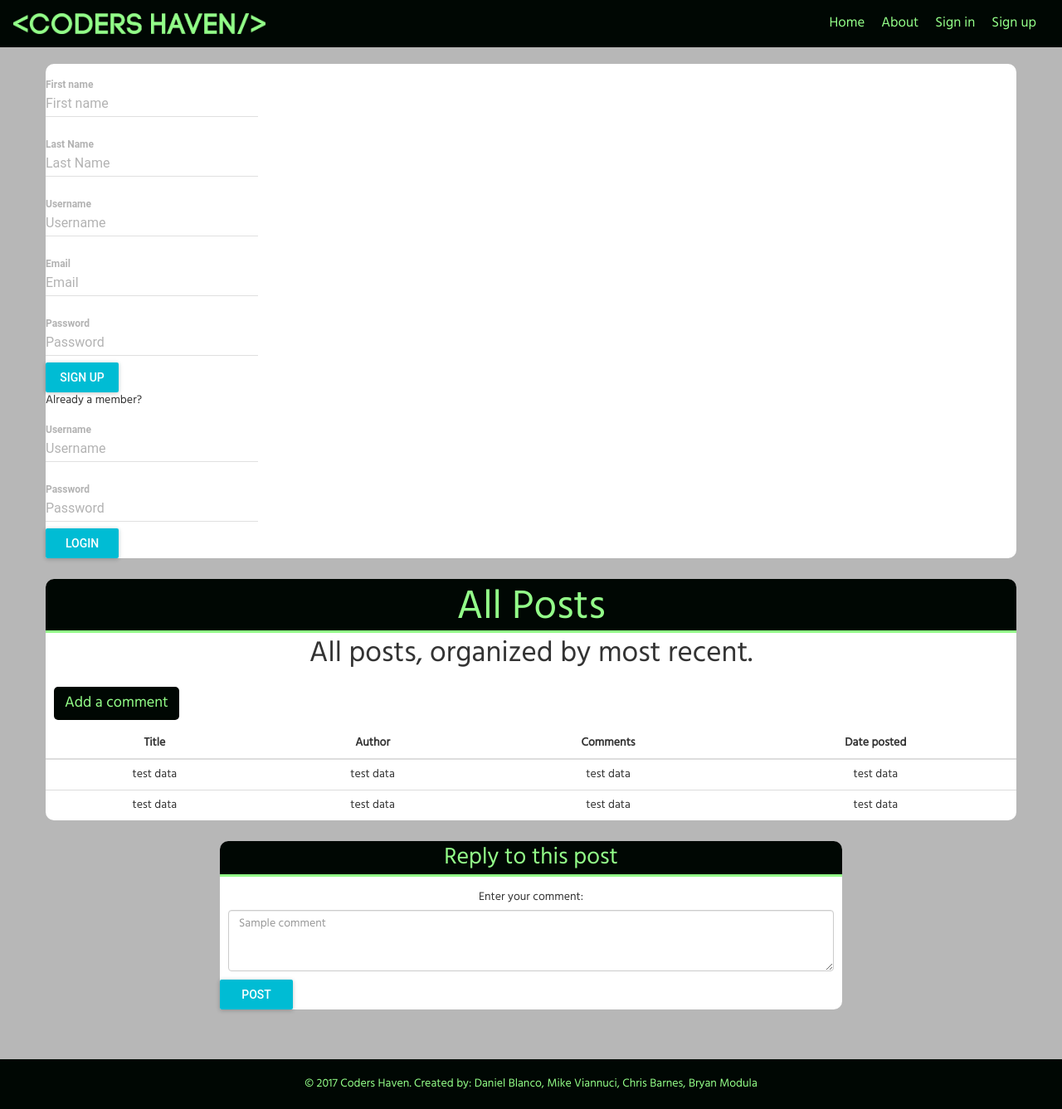
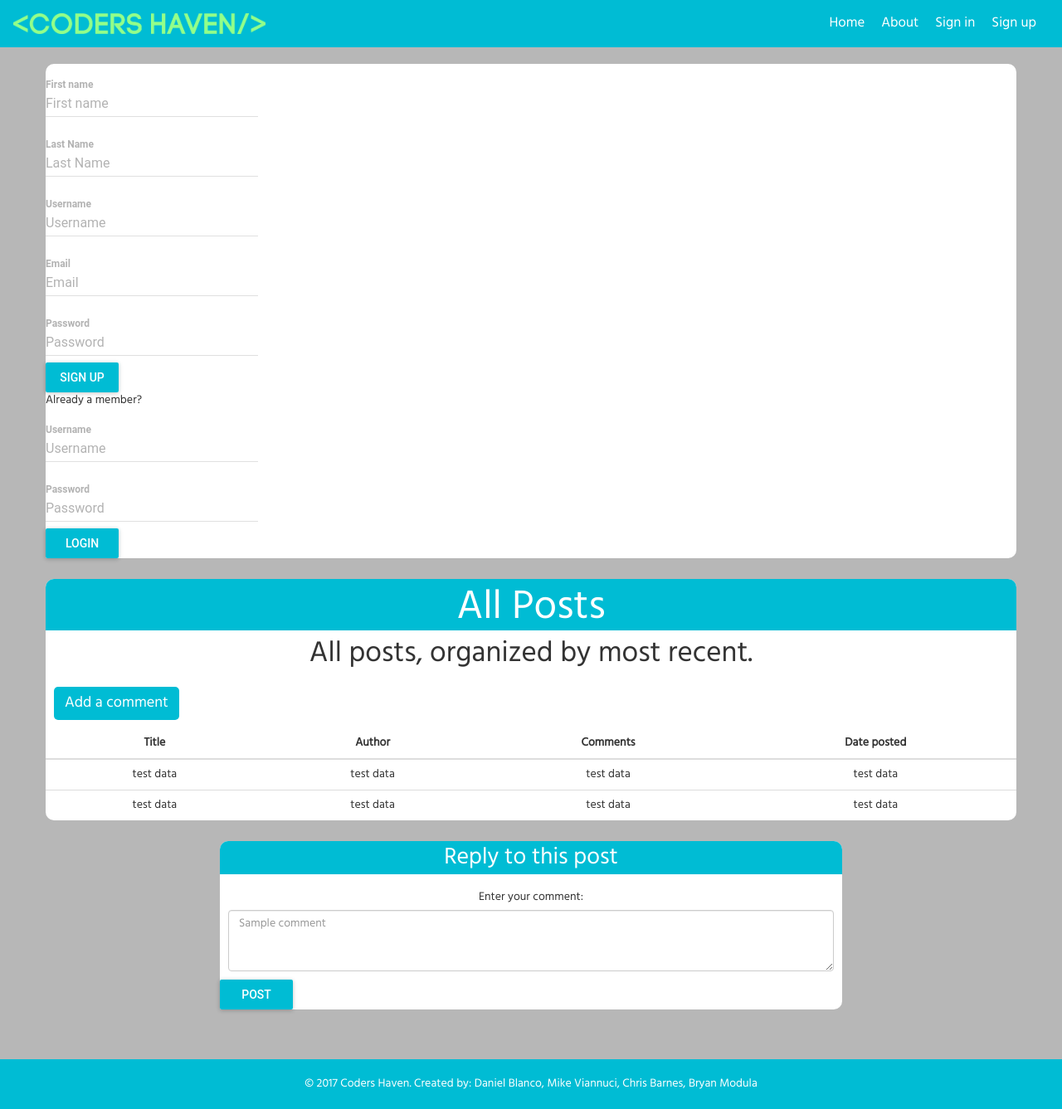
Before and after one commit to brm5050/CodersHaven, a React app: page / in a window 1280 px wide. Shown: the whole page at 83% size. Built offline with nearby package versions, Linux system fonts and the light colour scheme; what react-tap-event-plugin would draw is missing.

Commit message:
changed some scss colors

```diff
--- a/src/components/css/footer.scss
+++ b/src/components/css/footer.scss
@@ -10,12 +10,12 @@ $navBlack: #000703;
     bottom: 0;
     width: 100%;
     height: 60px;
-    background-color: $navBlack;
+    background-color: #00BCD4;
     padding: 20px;
 }
 
 .footer-text {
 	text-align: center;
-	color: $limeGreen;
+	color: white;
 	margin: 0px;
 }
--- a/src/components/css/header.scss
+++ b/src/components/css/header.scss
@@ -4,7 +4,7 @@ $limeGreen: #93ff89;
 .navbar-custom {
   min-height: 50px;
   padding: 5px 5px 5px 5px;
-  background-color: $navBlack;
+  background-color: #00BCD4;
   border-radius: 0px;
 }
 
@@ -20,5 +20,5 @@ $limeGreen: #93ff89;
 	float: right;
 	margin: 10px;
 	font-size: 1.2em;
-	color: $limeGreen;
+	color: white;
 }
--- a/src/components/css/posts.scss
+++ b/src/components/css/posts.scss
@@ -8,7 +8,7 @@ $navBlack: #000703;
 .forum-header-lg {
 	text-align: center;
 	font-size: 3.5em;
-	color: $limeGreen;
+	color: white;
 }
 
 .forum-header-sm {
@@ -29,7 +29,7 @@ $navBlack: #000703;
 	background-color: $navBlack;
 	max-height: 65px;
 	border-bottom-style: solid;
-	border-bottom-color: $limeGreen;
+	border-bottom-color: white;
 	border-bottom-width: 3px;
 }
 
--- a/src/components/css/singlePost.scss
+++ b/src/components/css/singlePost.scss
@@ -15,17 +15,17 @@ $navBlack: #000703;
 .header-container {
 	border-top-right-radius: 10px;
 	border-top-left-radius: 10px;
-	background-color: $navBlack;
+	background-color: #00BCD4;
 	max-height: 65px;
 	border-bottom-style: solid;
-	border-bottom-color: $limeGreen;
+	border-bottom-color: white;
 	border-bottom-width: 3px;
 }
 
 .comment-header-lg {
 	text-align: center;
 	font-size: 2em;
-	color: $limeGreen;
+	color: white;
 	margin: 0px;
 }
 
@@ -41,8 +41,8 @@ $navBlack: #000703;
 
 .btn-custom {
 	margin: 5px 0px 10px 10px;
-	color: $limeGreen;
-	background-color: $navBlack;
+	color: white;
+	background-color: #00BCD4;
 	border-radius: 5px;
 	font-size: 1.3em;
 }
```
Also changed, not shown: public/js/bundle.js.
